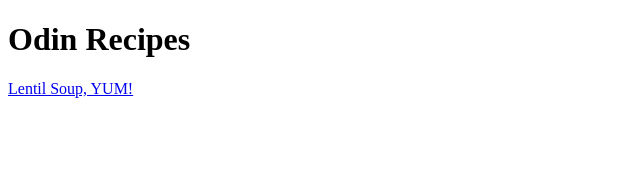
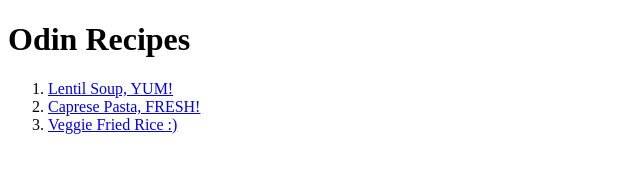
Before and after one commit to KodosThealien/odin-recipes, a plain HTML site: page index.html in a window 1280 px wide. Shown: the whole page, without its empty margins (0-640 px from the left). Drawn offline with Linux system fonts and the light colour scheme.

Commit message:
Added links to new recipe pages caprese_pasta.html and veggie_fried_rice.html onto index.html. Added jpg file and description to caprese_pasta.html

```diff
--- a/index.html
+++ b/index.html
@@ -9,7 +9,11 @@
     </head>
     <body>
         <h1>Odin Recipes</h1>
-        <a href="recipes/lentil_soup.html">Lentil Soup, YUM!</a>
+        <ol>
+        <li><a href="recipes/lentil_soup.html">Lentil Soup, YUM!</a></li>
+        <li><a href="recipes/caprese_pasta.html">Caprese Pasta, FRESH!</a></li>
+        <li><a href="recipes/veggie_fried_rice.html">Veggie Fried Rice :)</a></li>
+        </ol>
 
 
 
```
Also changed, not shown: recipes/caprese_pasta.html (+24 -0 lines).
